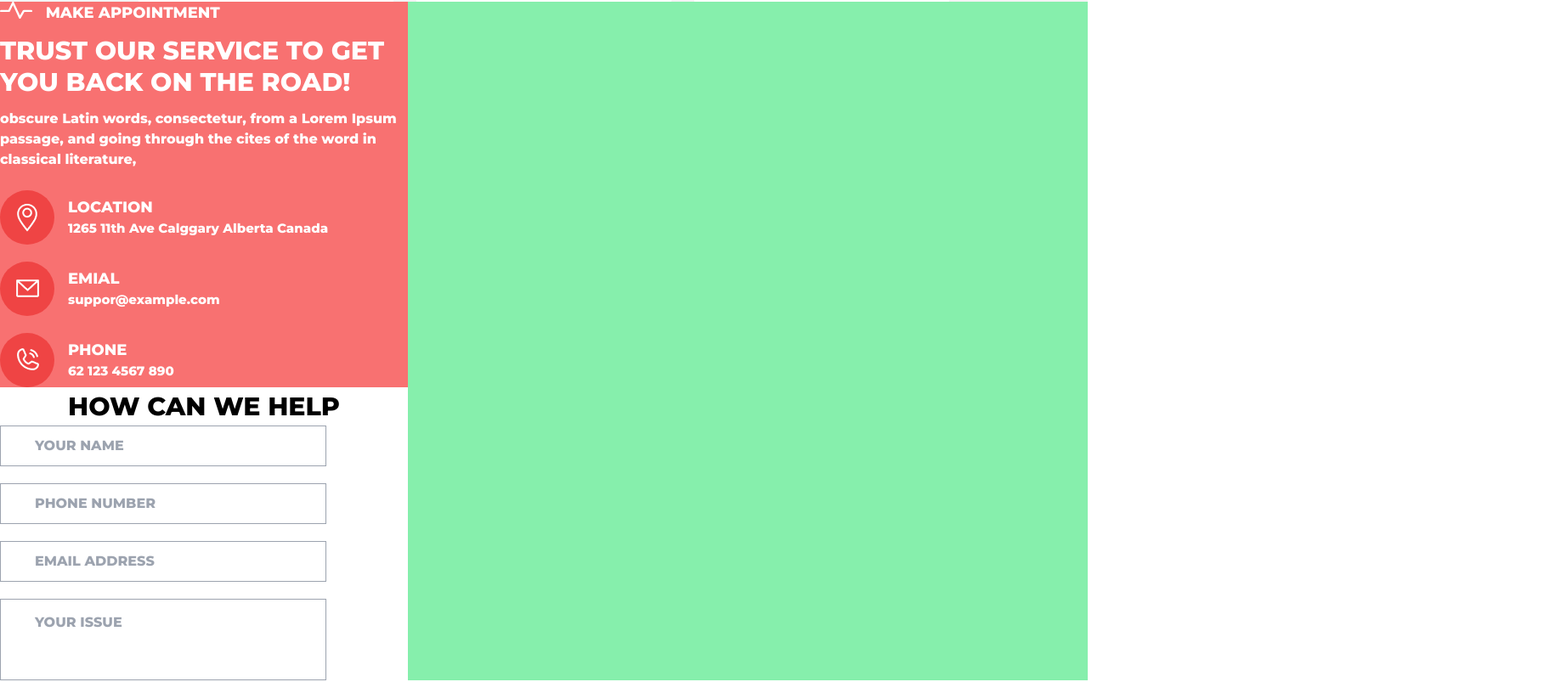
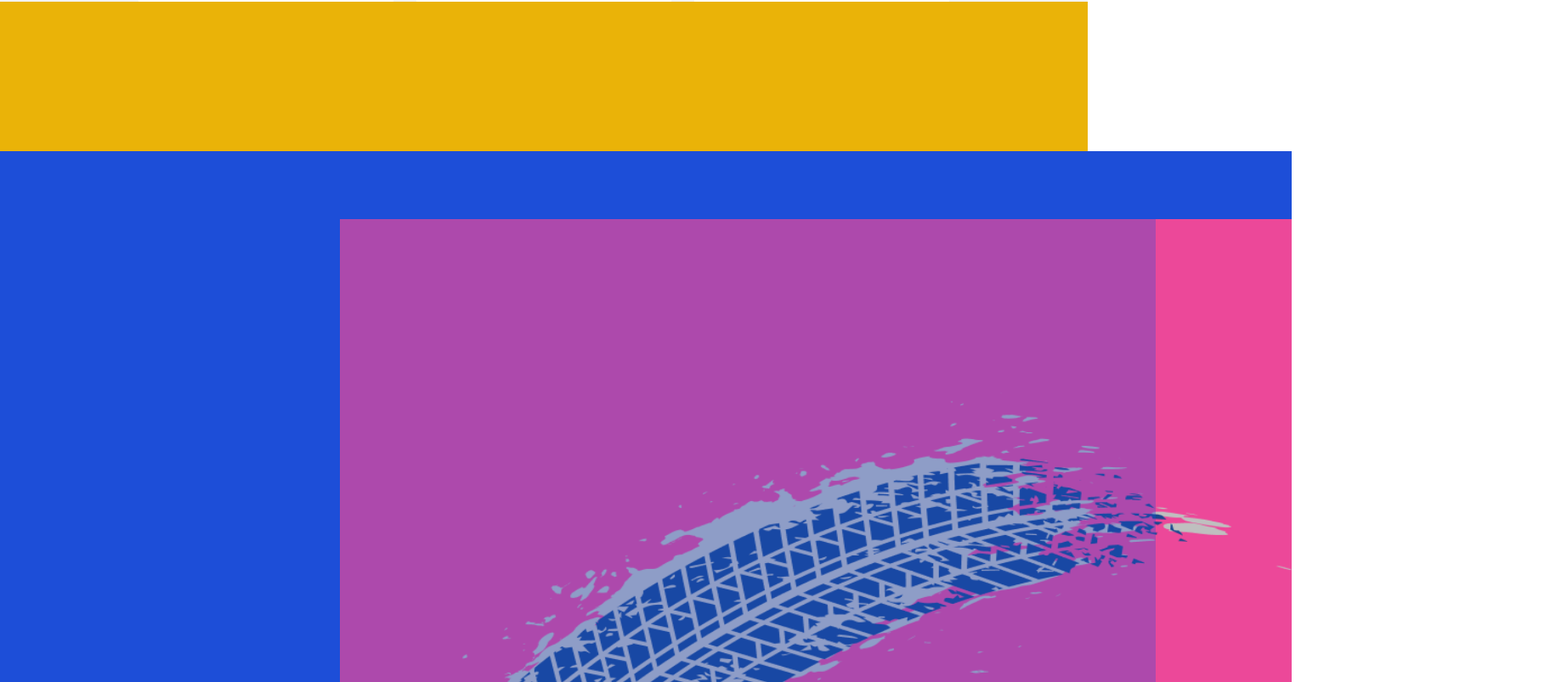
Before and after one commit to abz-abhi/autogarage, a React (Vite) app: page / in a window 1280 px wide. Shown: the part 3817-4620 px from the top of the page at 85% size, 1824 px wide, since content can reach past the window. Built offline with nearby package versions, Linux system fonts and the light colour scheme.

Commit message:
Initial commit

```diff
--- a/src/pages/page6.jsx
+++ b/src/pages/page6.jsx
@@ -1,10 +1,20 @@
 function Page6() {
   return (
-    <div>
-      <div className="bg-green-300">
-        {/* left box */}
-        <div className="text-white space-y-6 bg-red-400 w-[30rem]">
-          <div className="space-y-3 ">
+    <div className="pt-44 bg-yellow-500">
+      <div className="bg-blue-700 w-[95rem] h-[45rem] relative">
+        <div className="absolute bottom-0 right-0 bg-green-500">
+          <div className="relative overflow-hidden w-[70rem] h-[40rem] bg-pink-500">
+            <img
+              className="object-fill h-full w-full filter brightness-75"
+              src="../public/track tires.png"
+              alt="Tire"
+            />
+            <div className="absolute top-0 left-0 h-[40rem] w-[60rem] bg-blue-700 bg-opacity-30 pl-10 z-10"></div>
+          </div>
+          <div className="bg-red-500 absolute flex w-full h-full">
+            {/* Right Side */}
+            <div className="text-white space-y-6 bg-red-400 w-[30rem] relative p-6">
+              <div className="space-y-3">
                 <h1 className="flex gap-4 text-[18px]">
                   <img
                     className="h-5"
@@ -17,33 +27,35 @@ function Page6() {
                   TRUST OUR SERVICE TO GET <br /> YOU BACK ON THE ROAD!
                 </h1>
                 <p className="w-[32rem]">
-              obscure Latin words, consectetur, from a Lorem Ipsum passage, and
-              going through the cites of the word in classical literature,
+                  obscure Latin words, consectetur, from a Lorem Ipsum passage,
+                  and going through the cites of the word in classical
+                  literature.
                 </p>
               </div>
-          <div className="space-y-5 ">
+              {/* Contact Info */}
+              <div className="space-y-5">
                 <div className="flex">
-              <div className="h-16 w-16 rounded-full flex justify-center items-center bg-red-500">
+                  <div className="h-16 w-16 rounded-full flex justify-center items-center bg-[rgba(43,68,72,1)]">
                     <img src="../public/marker-car-service.png" alt="" />
                   </div>
                   <div className="ml-4 flex flex-col justify-center">
                     <h1 className="text-[18px]">LOCATION</h1>
                     <p className="text-[15px]">
-                  1265 11th Ave Calggary Alberta Canada
+                      1265 11th Ave Calgary Alberta Canada
                     </p>
                   </div>
                 </div>
                 <div className="flex">
-              <div className="h-16 w-16 rounded-full flex justify-center items-center bg-red-500">
+                  <div className="h-16 w-16 rounded-full flex justify-center items-center bg-[rgba(43,68,72,1)]">
                     <img src="../public/envelope-car-service.png" alt="" />
                   </div>
                   <div className="ml-4 flex flex-col justify-center">
-                <h1 className="text-[18px]">EMIAL</h1>
-                <p className="text-[15px]">suppor@example.com</p>
+                    <h1 className="text-[18px]">EMAIL</h1>
+                    <p className="text-[15px]">support@example.com</p>
                   </div>
                 </div>
                 <div className="flex">
-              <div className="h-16 w-16 rounded-full flex justify-center items-center bg-red-500">
+                  <div className="h-16 w-16 rounded-full flex justify-center items-center bg-[rgba(43,68,72,1)]">
                     <img src="../public/phone-car-service.png" alt="" />
                   </div>
                   <div className="ml-4 flex flex-col justify-center">
@@ -53,42 +65,47 @@ function Page6() {
                 </div>
               </div>
             </div>
-        {/* right box */}
-        <div className="bg-white w-[30rem]">
-          <div>
-            <div className="flex justify-center items-center  ">
+            {/* Right Box */}
+            <div className="bg-white w-[30rem] relative p-6 ml-[32rem]">
+              <div className="flex justify-center items-center">
                 <h1 className="text-[30px]">HOW CAN WE HELP</h1>
               </div>
-            <ul className="space-y-5">
+              <ul className="space-y-5 text-[14px]">
                 <li>
                   <input
                     type="text"
-                  className="pl-10 h-12 w-96 border border-gray-400 bg-transparent "
+                    className="pl-5 h-12 w-96 border border-gray-400 bg-transparent"
                     placeholder="YOUR NAME"
                   />
                 </li>
                 <li>
                   <input
                     type="text"
-                  className="pl-10 h-12 w-96 border border-gray-400 bg-transparent"
+                    className="pl-5 h-12 w-96 border border-gray-400 bg-transparent"
                     placeholder="PHONE NUMBER"
                   />
                 </li>
                 <li>
                   <input
                     type="text"
-                  className="pl-10 h-12 w-96 border border-gray-400 bg-transparent"
+                    className="pl-5 h-12 w-96 border border-gray-400 bg-transparent"
                     placeholder="EMAIL ADDRESS"
                   />
                 </li>
                 <li>
                   <input
                     type="text"
-                  className="pl-10 h-24 pb-10 w-96 border border-gray-400 bg-transparent"
+                    className="pl-5 h-24 pb-10 w-96 border border-gray-400 bg-transparent"
                     placeholder="YOUR ISSUE"
                   />
                 </li>
+                <li>
+                  <button className="bg-[rgba(43,68,72,1)] w-72 text-[20px] text-white py-2">
+                    SEND A MESSAGE
+                  </button>
+                </li>
               </ul>
+            </div>
           </div>
         </div>
       </div>
```
Lines whose indentation alone changed are shown as unchanged.
